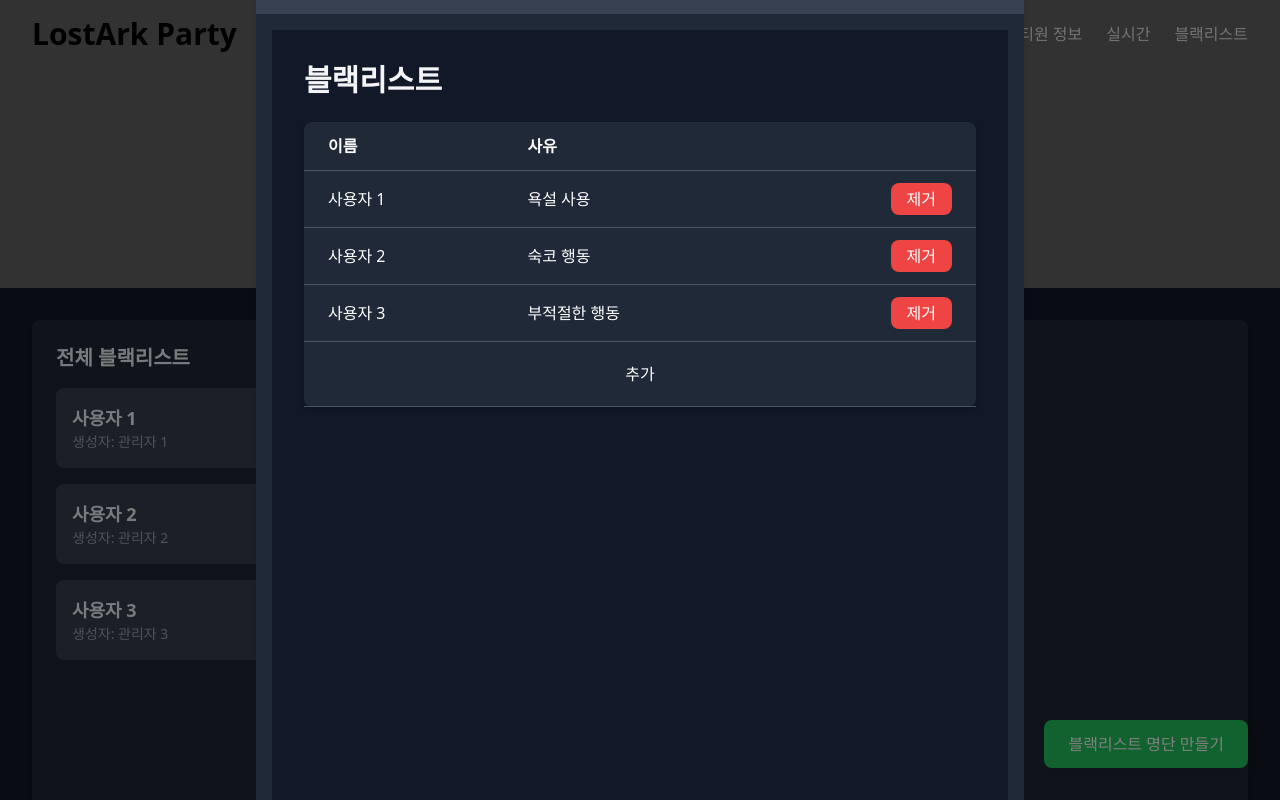
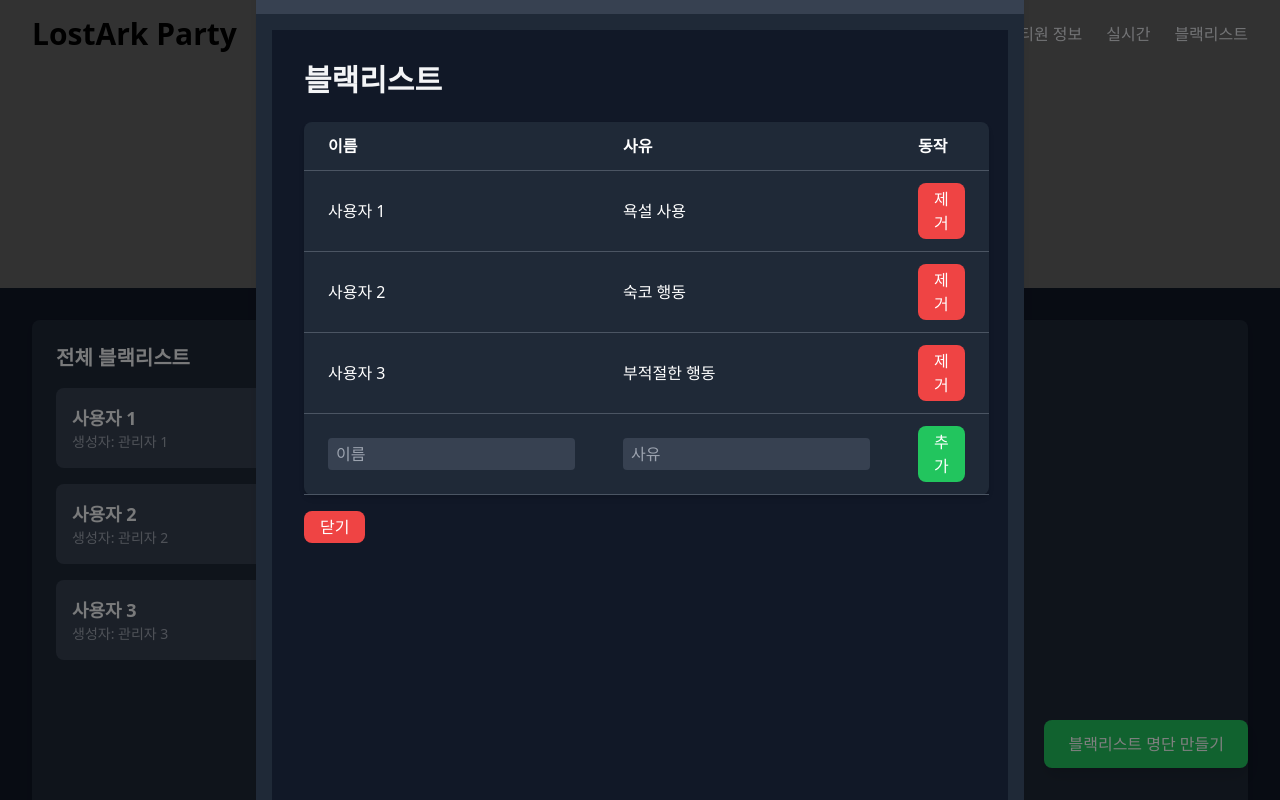
Before and after one commit to lostparty-team/lp_project, a Next.js app in the folder frontend/: page /blacklist in a window 1280 px wide. Both pictures are taken after a click on the button "블랙리스트 명단 만들기". Shown: the top 800 px of the page. Built offline with nearby package versions, Linux system fonts and the light colour scheme.

Commit message:
feat: 블랙리스트 기능 구현

```diff
--- a/frontend/package.json
+++ b/frontend/package.json
@@ -10,10 +10,10 @@
   },
   "dependencies": {
     "autoprefixer": "^10.4.20",
+    "next": "^15.0.3",
     "react": "^18.2.0",
     "react-dom": "^18.2.0",
-    "react-toastify": "^10.0.6",
-    "next": "^15.0.3"
+    "react-toastify": "^10.0.6"
   },
   "devDependencies": {
     "@types/node": "^20",
@@ -23,6 +23,6 @@
     "eslint-config-next": "15.0.3",
     "postcss": "^8.4.49",
     "tailwindcss": "^3.4.15",
-    "typescript": "^5"
+    "typescript": "^5.7.2"
   }
 }
--- a/frontend/src/app/blacklist/page.tsx
+++ b/frontend/src/app/blacklist/page.tsx
@@ -1,9 +1,9 @@
-"use client";
+'use client';
 
-import React, { useState } from "react";
-import { useRouter } from "next/navigation";
-import "../../styles/pages/blacklist.css";
-import BlacklistCreateModal from "@/components/modal/blacklistCreate";
+import React, { useState } from 'react';
+import { useRouter } from 'next/navigation';
+import '../../styles/pages/blacklist.css';
+import BlacklistCreateModal from '@/components/modal/blacklistCreate';
 
 interface BlacklistUser {
   id: number;
@@ -16,16 +16,14 @@
 
   // 초기 데이터
   const [blacklist, setBlacklist] = useState<BlacklistUser[]>([
-    { id: 1, name: "사용자 1", createdBy: "관리자 1" },
-    { id: 2, name: "사용자 2", createdBy: "관리자 2" },
-    { id: 3, name: "사용자 3", createdBy: "관리자 3" },
+    { id: 1, name: '사용자 1', createdBy: '관리자 1' },
+    { id: 2, name: '사용자 2', createdBy: '관리자 2' },
+    { id: 3, name: '사용자 3', createdBy: '관리자 3' },
   ]);
 
-  const [selectedBlacklist, setSelectedBlacklist] = useState<BlacklistUser[]>(
-    []
-  );
+  const [selectedBlacklist, setSelectedBlacklist] = useState<BlacklistUser[]>([]);
 
-  const [isModalOpen, setModalOpen] = useState<Boolean>(false);
+  const [isModalOpen, setModalOpen] = useState<boolean>(false);
 
   const handleCreateBlacklist = () => {
     setModalOpen(true);
@@ -41,25 +39,21 @@
     setBlacklist((prev) => prev.filter((item) => item.id !== user.id));
   };
 
-
   return (
-    <div className="flex bg-gray-900 text-gray-100 min-h-screen p-8">
+    <div className='flex bg-gray-900 text-gray-100 min-h-screen p-8'>
       {/* 왼쪽 박스 */}
-      <div className="w-1/2 bg-gray-800 rounded-lg shadow-md p-6 mr-4">
-        <h2 className="text-xl font-bold mb-4">전체 블랙리스트</h2>
-        <ul className="space-y-4">
+      <div className='w-1/2 bg-gray-800 rounded-lg shadow-md p-6 mr-4'>
+        <h2 className='text-xl font-bold mb-4'>전체 블랙리스트</h2>
+        <ul className='space-y-4'>
           {blacklist.map((user) => (
-            <li
-              key={user.id}
-              className="flex items-center justify-between bg-gray-700 p-4 rounded-lg"
-            >
+            <li key={user.id} className='flex items-center justify-between bg-gray-700 p-4 rounded-lg'>
               <div>
-                <p className="text-lg font-semibold">{user.name}</p>
-                <p className="text-sm text-gray-400">생성자: {user.createdBy}</p>
+                <p className='text-lg font-semibold'>{user.name}</p>
+                <p className='text-sm text-gray-400'>생성자: {user.createdBy}</p>
               </div>
               <button
                 onClick={() => handleAddToSelected(user)}
-                className="bg-blue-500 text-white py-1 px-4 rounded-lg hover:bg-blue-400 transition duration-200"
+                className='bg-blue-500 text-white py-1 px-4 rounded-lg hover:bg-blue-400 transition duration-200'
               >
                 +
               </button>
@@ -69,44 +63,38 @@
       </div>
 
       {/* 오른쪽 박스 */}
-      <div className="w-1/2 bg-gray-800 rounded-lg shadow-md p-6 ml-4">
-        <h2 className="text-xl font-bold mb-4">내 블랙리스트</h2>
-        <ul className="space-y-4">
+      <div className='w-1/2 bg-gray-800 rounded-lg shadow-md p-6 ml-4'>
+        <h2 className='text-xl font-bold mb-4'>내 블랙리스트</h2>
+        <ul className='space-y-4'>
           {selectedBlacklist.map((user) => (
-            <li
-              key={user.id}
-              className="bg-gray-700 p-4 rounded-lg text-lg font-semibold"
-            >
+            <li key={user.id} className='bg-gray-700 p-4 rounded-lg text-lg font-semibold'>
               {user.name}
             </li>
           ))}
         </ul>
       </div>
 
-       {/* "블랙리스트 명단 만들기" 버튼 */}
-       <div className="fixed bottom-8 right-8">
+      {/* "블랙리스트 명단 만들기" 버튼 */}
+      <div className='fixed bottom-8 right-8'>
         <button
           onClick={handleCreateBlacklist}
-          className="bg-green-500 text-white py-3 px-6 rounded-lg shadow-lg hover:bg-green-400 transition duration-300"
+          className='bg-green-500 text-white py-3 px-6 rounded-lg shadow-lg hover:bg-green-400 transition duration-300'
         >
           블랙리스트 명단 만들기
         </button>
       </div>
       {/* 모달 */}
       {isModalOpen && (
-        <div className="fixed inset-0 flex items-center justify-center bg-black bg-opacity-50 z-50">
-          <div className="bg-gray-800 rounded-lg shadow-lg overflow-hidden max-w-3xl w-full">
-            <div className="flex justify-between items-center p-4 bg-gray-700 text-white">
-              <h2 className="text-xl font-bold">블랙리스트 명단 만들기</h2>
-              <button
-                onClick={handleCloseModal}
-                className="text-gray-300 hover:text-white transition duration-200"
-              >
+        <div className='fixed inset-0 flex items-center justify-center bg-black bg-opacity-50 z-50'>
+          <div className='bg-gray-800 rounded-lg shadow-lg overflow-hidden max-w-3xl w-full'>
+            <div className='flex justify-between items-center p-4 bg-gray-700 text-white'>
+              <h2 className='text-xl font-bold'>블랙리스트 명단 만들기</h2>
+              <button onClick={handleCloseModal} className='text-gray-300 hover:text-white transition duration-200'>
                 ✕
               </button>
             </div>
-            <div className="p-4">
-              <BlacklistCreateModal />
+            <div className='p-4'>
+              <BlacklistCreateModal setModalOpen={setModalOpen} />
             </div>
           </div>
         </div>
--- a/frontend/src/app/not-found.tsx
+++ b/frontend/src/app/not-found.tsx
@@ -4,10 +4,7 @@
 import Link from 'next/link';
 
 const NotFound: React.FC = () => {
-  return (
-    <div className="flex items-center justify-center min-h-screen bg-gray-900 text-gray-100">
-    </div>
-  );
+  return <div className='flex items-center justify-center min-h-screen bg-gray-900 text-gray-100'></div>;
 };
 
 export default NotFound;
--- a/frontend/src/components/modal/blacklistCreate.tsx
+++ b/frontend/src/components/modal/blacklistCreate.tsx
@@ -1,8 +1,8 @@
-"use client";
+'use client';
 
-import React, { useState } from "react";
-import NavigationBar from "@/components/common/navigationBar";
-import "../../styles/pages/blacklist.css";
+import React, { Dispatch, SetStateAction, useEffect, useState } from 'react';
+import NavigationBar from '@/components/common/navigationBar';
+import '../../styles/pages/blacklist.css';
 
 interface BlacklistUser {
   id: number;
@@ -10,45 +10,110 @@
   reason: string;
 }
 
-const BlacklistCreateModal: React.FC = () => {
-  const blacklist = [
-    { id: 1, name: "사용자 1", reason: "욕설 사용" },
-    { id: 2, name: "사용자 2", reason: "숙코 행동" },
-    { id: 3, name: "사용자 3", reason: "부적절한 행동" },
-  ];
+type ChildProps = {
+  setModalOpen: Dispatch<SetStateAction<boolean>>;
+};
+
+const BlacklistCreateModal = ({ setModalOpen }: ChildProps) => {
+  const [blacklist, setBlacklist] = useState<BlacklistUser[]>([
+    { id: 1, name: '사용자 1', reason: '욕설 사용' },
+    { id: 2, name: '사용자 2', reason: '숙코 행동' },
+    { id: 3, name: '사용자 3', reason: '부적절한 행동' },
+  ]);
+
+  const [newUser, setNewUser] = useState<BlacklistUser>({ id: 0, name: '', reason: '' });
+
+  useEffect(() => {
+    const handleEsc = (e: KeyboardEvent) => {
+      if (e.key === 'Escape') {
+        setModalOpen(false);
+      }
+    };
+
+    window.addEventListener('keydown', handleEsc);
+    return () => {
+      window.removeEventListener('keydown', handleEsc);
+    };
+  }, [setModalOpen]);
+
+  const handleClose = () => {
+    setModalOpen(false);
+  };
+
+  const handleRemove = (id: number) => {
+    setBlacklist(blacklist.filter((user) => user.id !== id));
+  };
+
+  const handleAdd = () => {
+    if (newUser.name && newUser.reason) {
+      setBlacklist([...blacklist, { ...newUser, id: blacklist.length + 1 }]);
+      setNewUser({ id: 0, name: '', reason: '' });
+    }
+  };
 
   return (
-    <div className="bg-gray-900 text-gray-100 min-h-screen p-8">
-      <h1 className="text-3xl font-bold mb-6">블랙리스트</h1>
-      <table className="min-w-full bg-gray-800 text-white rounded-lg shadow-md">
+    <div className='bg-gray-900 text-gray-100 min-h-screen p-8'>
+      <h1 className='text-3xl font-bold mb-6'>블랙리스트</h1>
+      <table className='min-w-full bg-gray-800 text-white rounded-lg shadow-md'>
         <thead>
-          <tr className="border-b border-gray-600">
-            <th className="py-3 px-6 text-left">이름</th>
-            <th className="py-3 px-6 text-left">사유</th>
+          <tr className='border-b border-gray-600'>
+            <th className='py-3 px-6 text-left'>이름</th>
+            <th className='py-3 px-6 text-left'>사유</th>
+            <th className='py-3 px-6 text-left'>동작</th>
           </tr>
         </thead>
         <tbody>
           {blacklist.map((user) => (
-            <tr key={user.id} className="border-b border-gray-600">
-              <td className="py-3 px-6">{user.name}</td>
-              <td className="py-3 px-6">{user.reason}</td>
-              <td className="py-3 px-6 text-center flex items-center justify-end">
-                <button className="bg-red-500 text-white py-1 px-4 rounded-lg hover:bg-red-400 transition duration-200">
+            <tr key={user.id} className='border-b border-gray-600'>
+              <td className='py-3 px-6'>{user.name}</td>
+              <td className='py-3 px-6'>{user.reason}</td>
+              <td className='py-3 px-6 text-center flex items-center justify-end'>
+                <button
+                  onClick={() => handleRemove(user.id)}
+                  className='bg-red-500 text-white py-1 px-4 rounded-lg hover:bg-red-400 transition duration-200'
+                >
                   제거
                 </button>
               </td>
             </tr>
           ))}
 
-          <tr className="border-b border-gray-600">
-            <td colSpan={3} className="py-3 px-6 text-center">
-              <button className="bg-transparent text-white w-full py-2 px-6 rounded-lg hover:bg-gray-400 transition duration-200">
+          <tr className='border-b border-gray-600'>
+            <td className='py-3 px-6'>
+              <input
+                type='text'
+                value={newUser.name}
+                onChange={(e) => setNewUser({ ...newUser, name: e.target.value })}
+                placeholder='이름'
+                className='bg-gray-700 text-white px-2 py-1 rounded'
+              />
+            </td>
+            <td className='py-3 px-6'>
+              <input
+                type='text'
+                value={newUser.reason}
+                onChange={(e) => setNewUser({ ...newUser, reason: e.target.value })}
+                placeholder='사유'
+                className='bg-gray-700 text-white px-2 py-1 rounded'
+              />
+            </td>
+            <td className='py-3 px-6 text-center'>
+              <button
+                onClick={handleAdd}
+                className='bg-green-500 text-white py-1 px-4 rounded-lg hover:bg-green-400 transition duration-200'
+              >
                 추가
               </button>
             </td>
           </tr>
         </tbody>
       </table>
+      <button
+        onClick={handleClose}
+        className='bg-red-500 text-white py-1 px-4 rounded-lg hover:bg-red-400 transition duration-200 mt-4'
+      >
+        닫기
+      </button>
     </div>
   );
 };
```
Also changed, not shown: frontend/src/app/layout.tsx (+6 -11 lines), frontend/src/components/common/navigationBar.tsx (+13 -14 lines), 1 other file (tests, documents, lock files or other folders).
